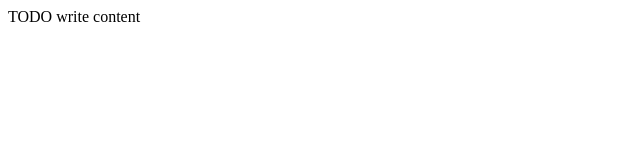
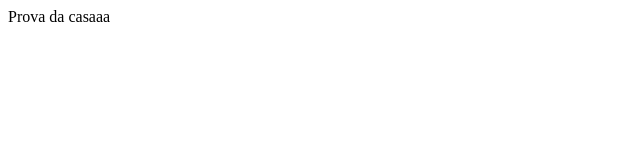
Before and after one commit to glinieckidaniel/glinieckiweb, a website: page public_html/prova.html in a window 1280 px wide. Shown: the full height of the page, 0-640 px from the left. Drawn offline with Linux system fonts and the light colour scheme.

Commit message:
funziona da casa

```diff
--- a/public_html/prova.html
+++ b/public_html/prova.html
@@ -11,6 +11,6 @@
         <meta name="viewport" content="width=device-width, initial-scale=1.0">
     </head>
     <body>
-        <div>TODO write content</div>
+        <div>Prova da casaaa</div>
     </body>
 </html>
```
